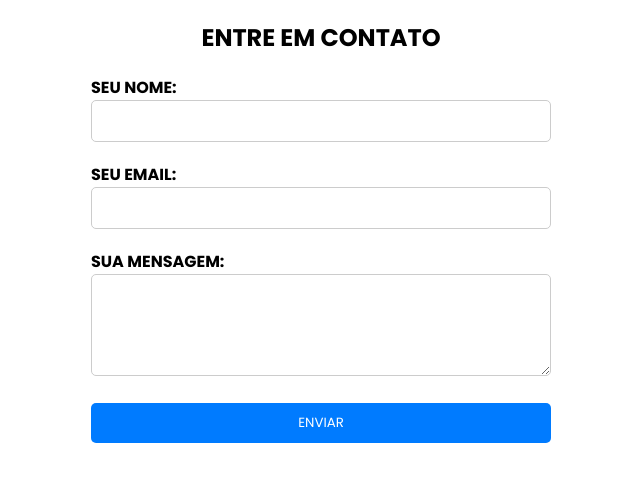
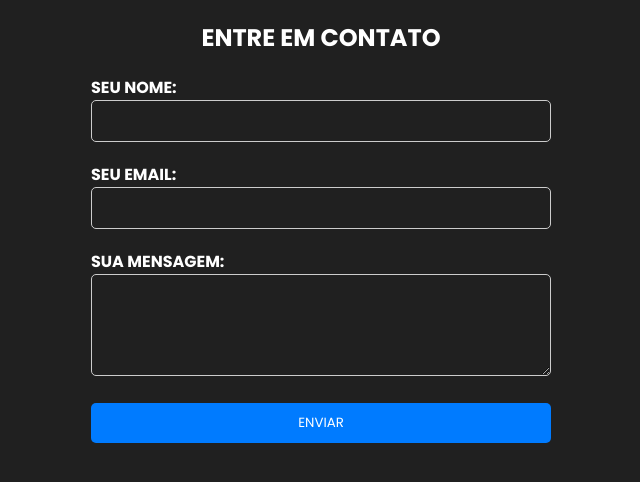
Before and after one commit to IesusEmanuel/Test, a plain HTML site: page index.html in a window 1280 px wide. Shown: the whole page, without its empty margins (319-959 px from the left). Drawn offline with Linux system fonts and the light colour scheme.

Commit message:
Background Changes

```diff
--- a/style.css
+++ b/style.css
@@ -6,8 +6,13 @@
     box-sizing: border-box;
     font-family: "Poppins", sans-serif;
     text-transform: uppercase;
+    background-color: #202020;
+    color: white;
+    border-color: white;
 }
-
+::placeholder{
+  color: white;
+}
 /* Estilo para o container do formulário */
 .container {
     max-width: 500px;
```
